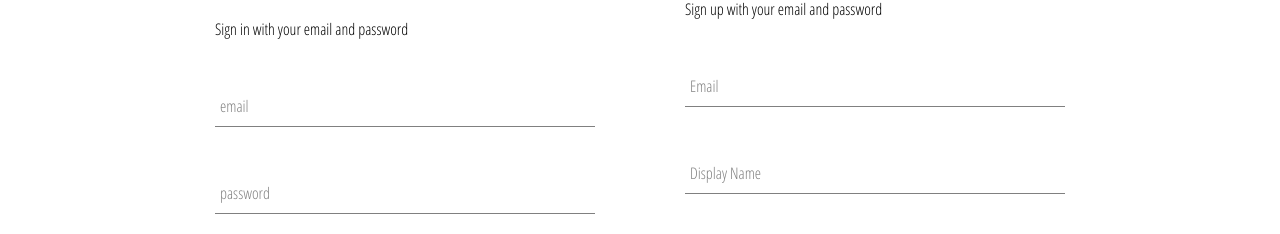
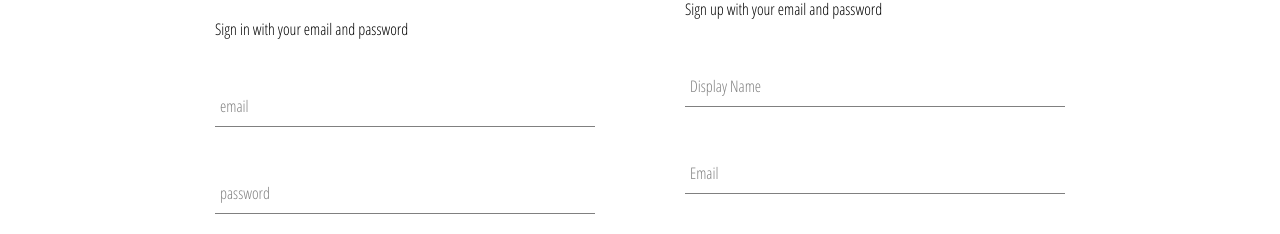
Before and after one commit to chadbrooks80/crwn-clothing, a React (Create React App) app: page /signin in a window 1280 px wide. Shown: the part 175-409 px from the top of the page. Built offline with nearby package versions, Linux system fonts and the light colour scheme; no server answers; a web font is replaced by a local one.

Commit message:
implemented firebased util. included ability to store authenticated users into firebase database

```diff
--- a/src/components/sign-up/sign-up.component.jsx
+++ b/src/components/sign-up/sign-up.component.jsx
@@ -65,7 +65,7 @@ class SignUp extends React.Component {
                         name='displayName'
                         value={displayName}
                         onChange={this.handleChange}
-                        label='Email'
+                        label='Display Name'
                         required
                     />
                     <FormInput
@@ -73,7 +73,7 @@ class SignUp extends React.Component {
                         name='email'
                         value={email}
                         onChange={this.handleChange}
-                        label='Display Name'
+                        label='Email'
                         required
                     />
                     <FormInput
```
